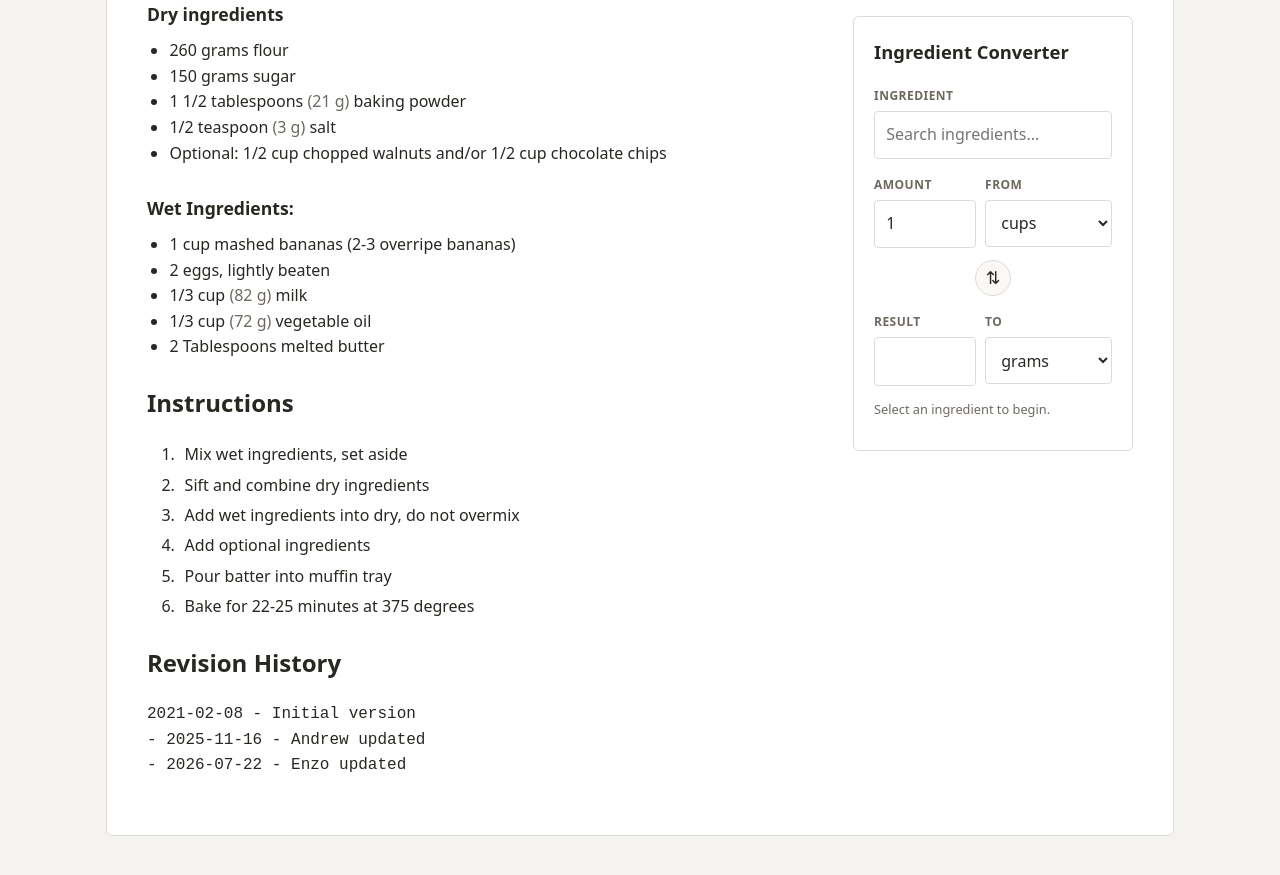
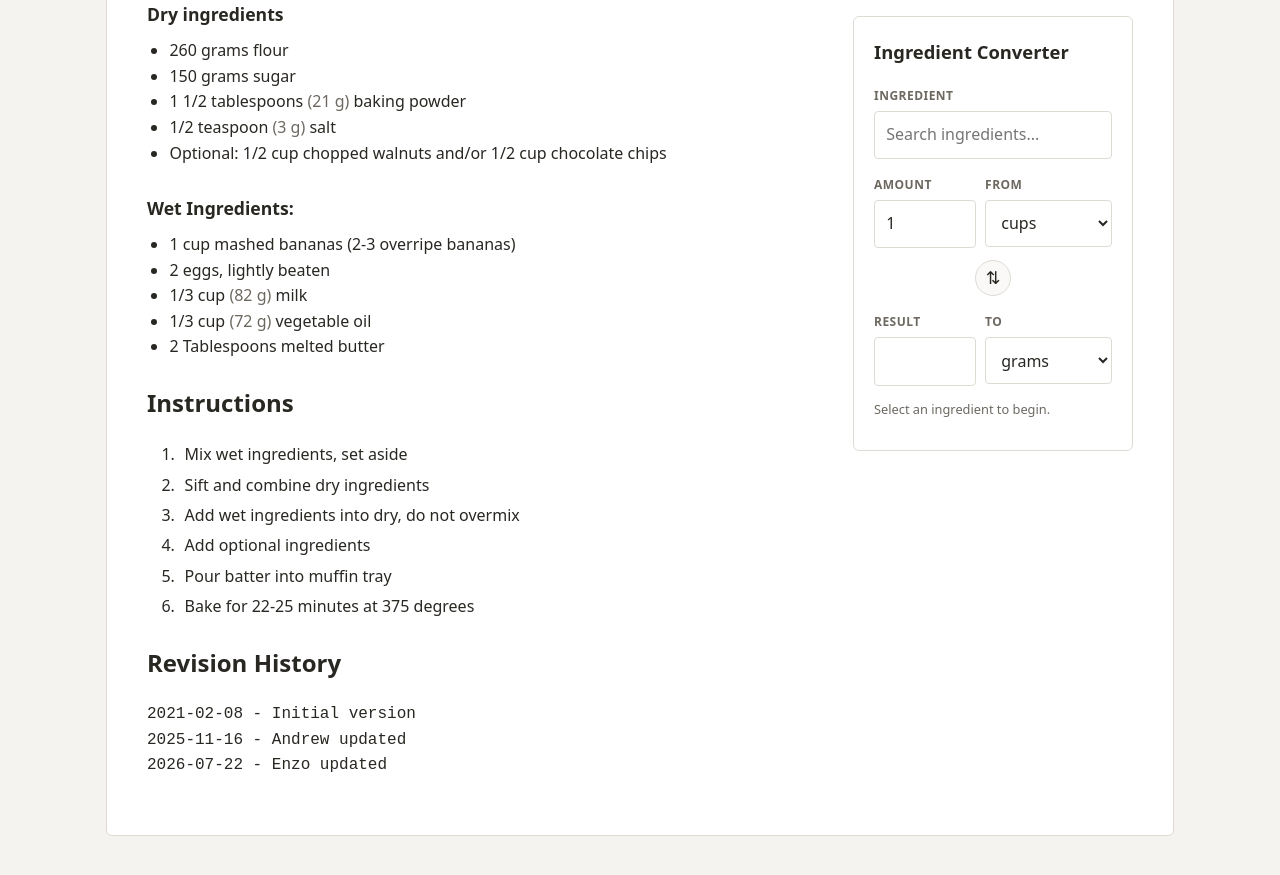
Before and after one commit to sundaycake/recipes, a Jekyll site: the page built from _recipes/banana-bread-muffins.md, in a window 1280 px wide and 900 px high, scrolled down 783 px. Shown: the top 875 px of the window. Built offline with Jekyll 4.4.1, drawn with Linux system fonts in a browser that asks for light colours.

````diff
--- a/_recipes/banana-bread-muffins.md
+++ b/_recipes/banana-bread-muffins.md
@@ -62,6 +62,6 @@ source_url:
 ## Revision History
 ```
 2021-02-08 - Initial version
-- 2025-11-16 - Andrew updated
-- 2026-07-22 - Enzo updated
+2025-11-16 - Andrew updated
+2026-07-22 - Enzo updated
 ```
````
